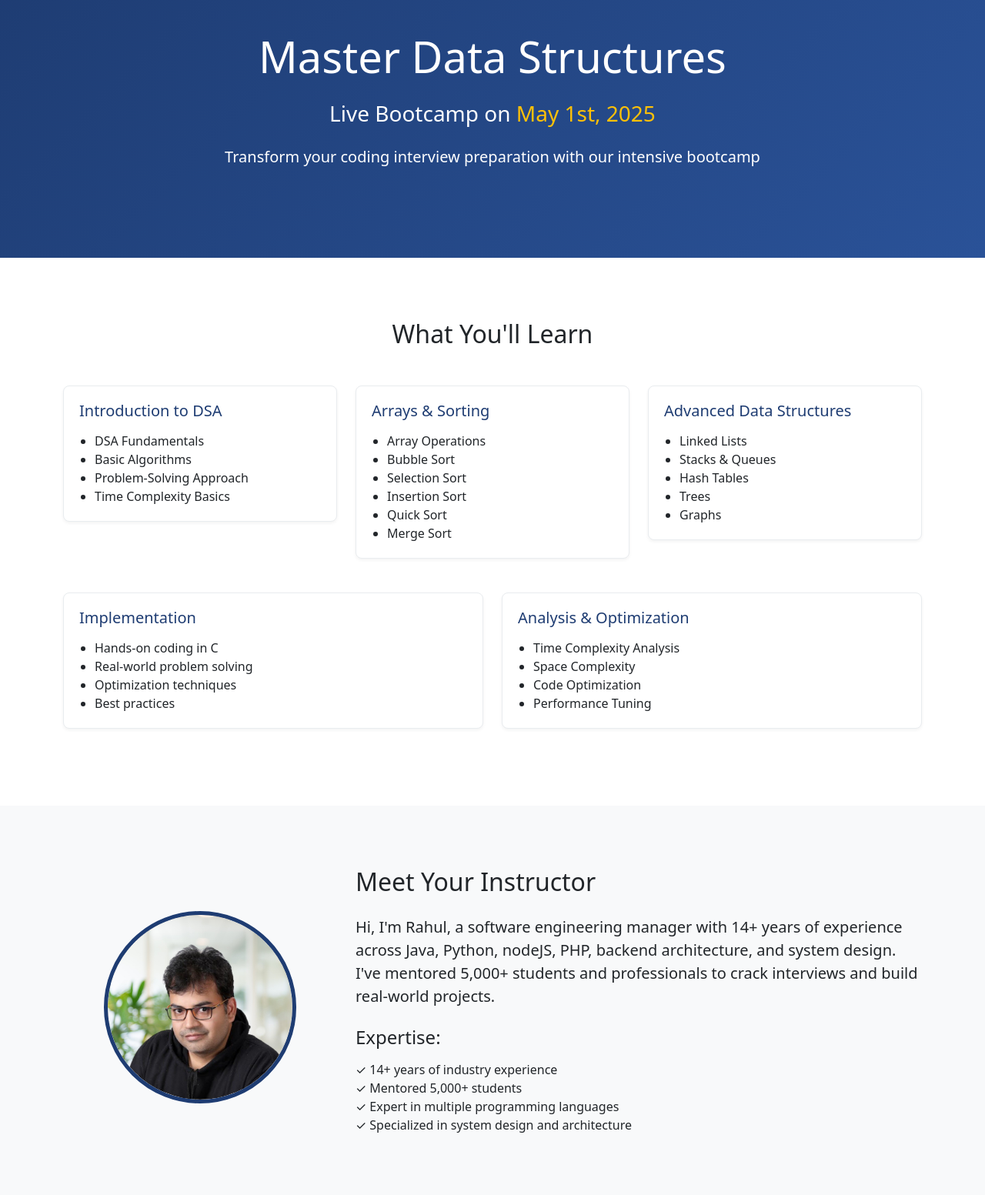
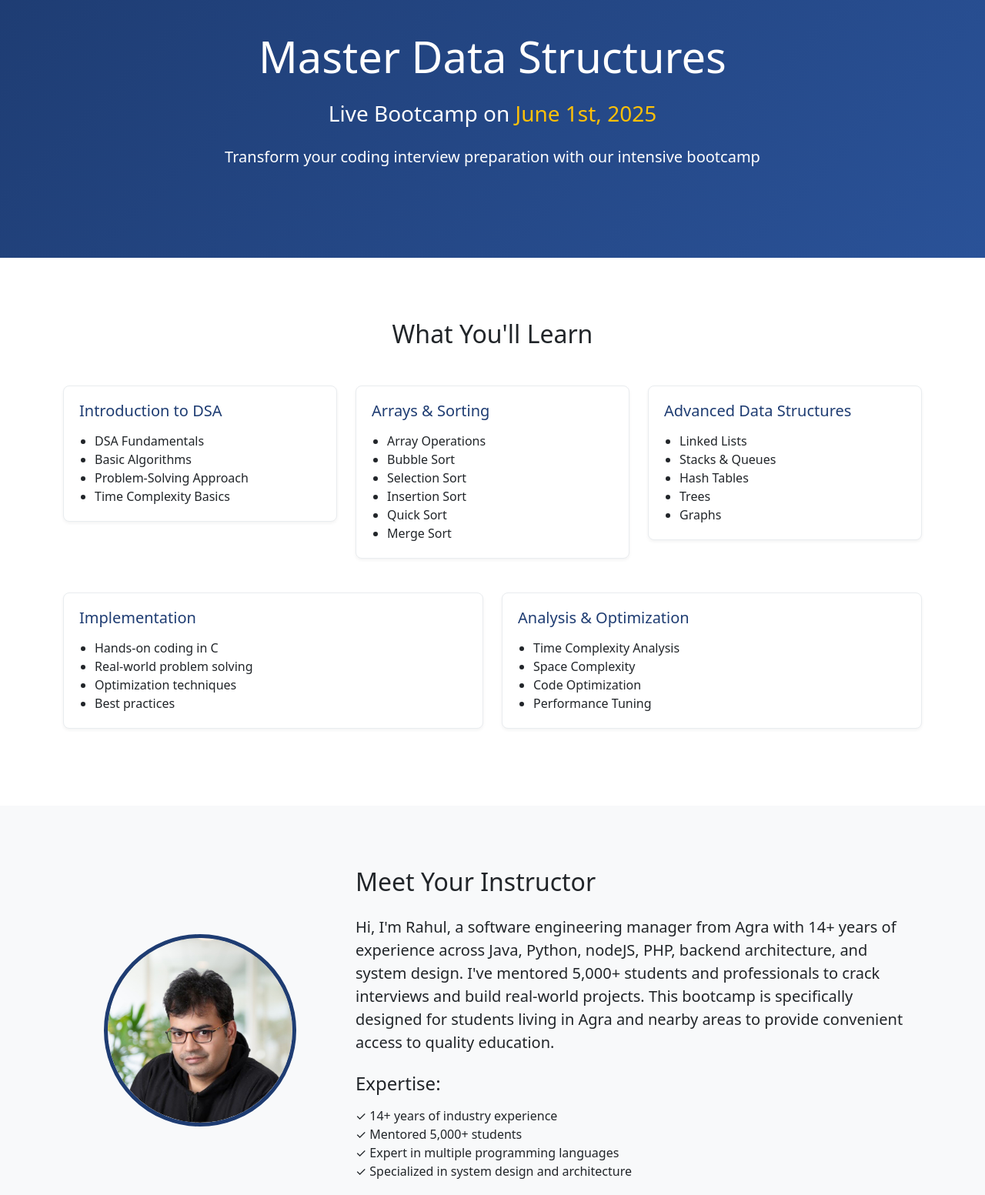
Before and after one commit to rahulagarwal2991/rahulagarwal2991.github.io, a plain HTML site: page ds-bootcamp.html in a window 1280 px wide. Shown: the part 60-1613 px from the top of the page at 77% size. Drawn offline with nearby package versions, Linux system fonts and the light colour scheme.

Commit message:
Update ds-bootcamp.html

```diff
--- a/ds-bootcamp.html
+++ b/ds-bootcamp.html
@@ -88,7 +88,7 @@
     <section class="hero-section">
         <div class="container text-center">
             <h1 class="display-4 mb-4">Master Data Structures</h1>
-            <h2 class="h3 mb-4">Live Bootcamp on <span class="highlight">May 1st, 2025</span></h2>
+            <h2 class="h3 mb-4">Live Bootcamp on <span class="highlight">June 1st, 2025</span></h2>
             <p class="lead">Transform your coding interview preparation with our intensive bootcamp</p>
         </div>
     </section>
@@ -174,7 +174,7 @@
                 <div class="col-md-8">
                     <h2 class="mb-4">Meet Your Instructor</h2>
                     <div class="instructor-bio">
-                        <p class="lead">Hi, I'm Rahul, a software engineering manager with 14+ years of experience across Java, Python, nodeJS, PHP, backend architecture, and system design. I've mentored 5,000+ students and professionals to crack interviews and build real-world projects.</p>
+                        <p class="lead">Hi, I'm Rahul, a software engineering manager from Agra with 14+ years of experience across Java, Python, nodeJS, PHP, backend architecture, and system design. I've mentored 5,000+ students and professionals to crack interviews and build real-world projects. This bootcamp is specifically designed for students living in Agra and nearby areas to provide convenient access to quality education.</p>
                     </div>
                     <div class="instructor-highlights mt-4">
                         <h3 class="h4 mb-3">Expertise:</h3>
```
